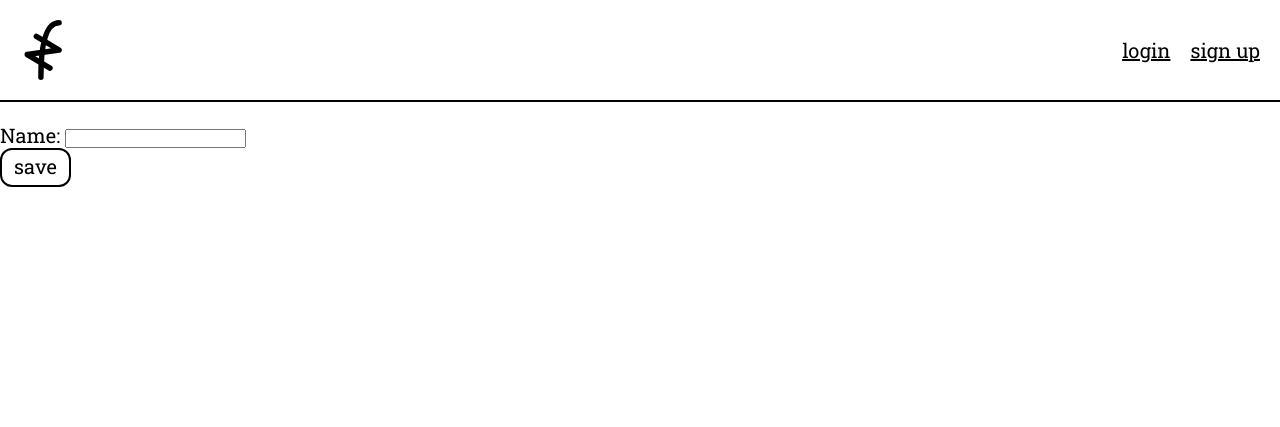
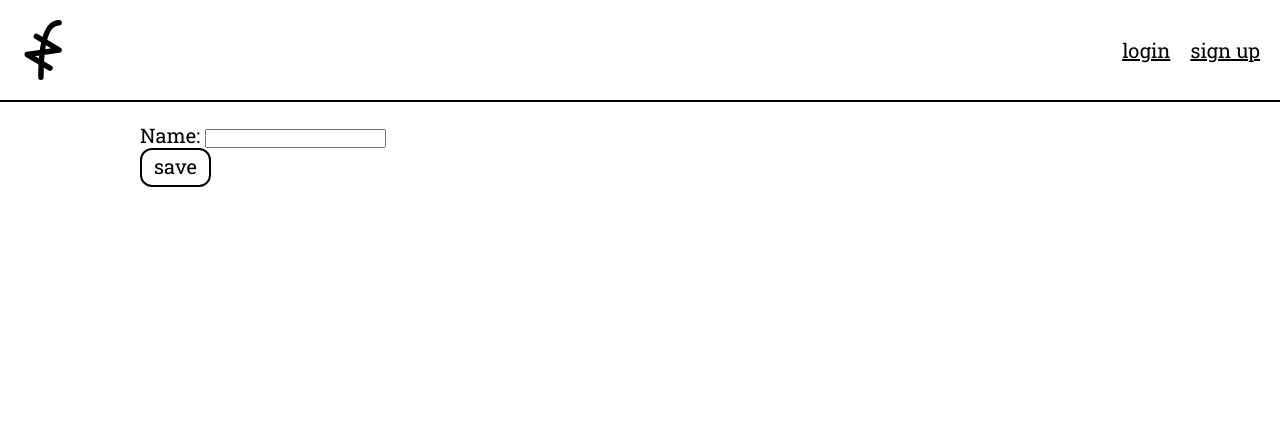
Before and after one commit to kerkeslager/friendzone, a Django app: page /circles/new in a window 1280 px wide. Shown: the top 427 px of the page. Run offline with Django 5.2, Linux system fonts and the light colour scheme.

Commit message:
Main area width

```diff
--- a/core/static/core/style.css
+++ b/core/static/core/style.css
@@ -88,6 +88,9 @@ body > header > img {
 
 body > main {
   flex-direction: column;
+  margin: 0 auto;
+  width: calc(100% - 2rem);
+  max-width: 50rem;
 }
 
 body > footer {
```
